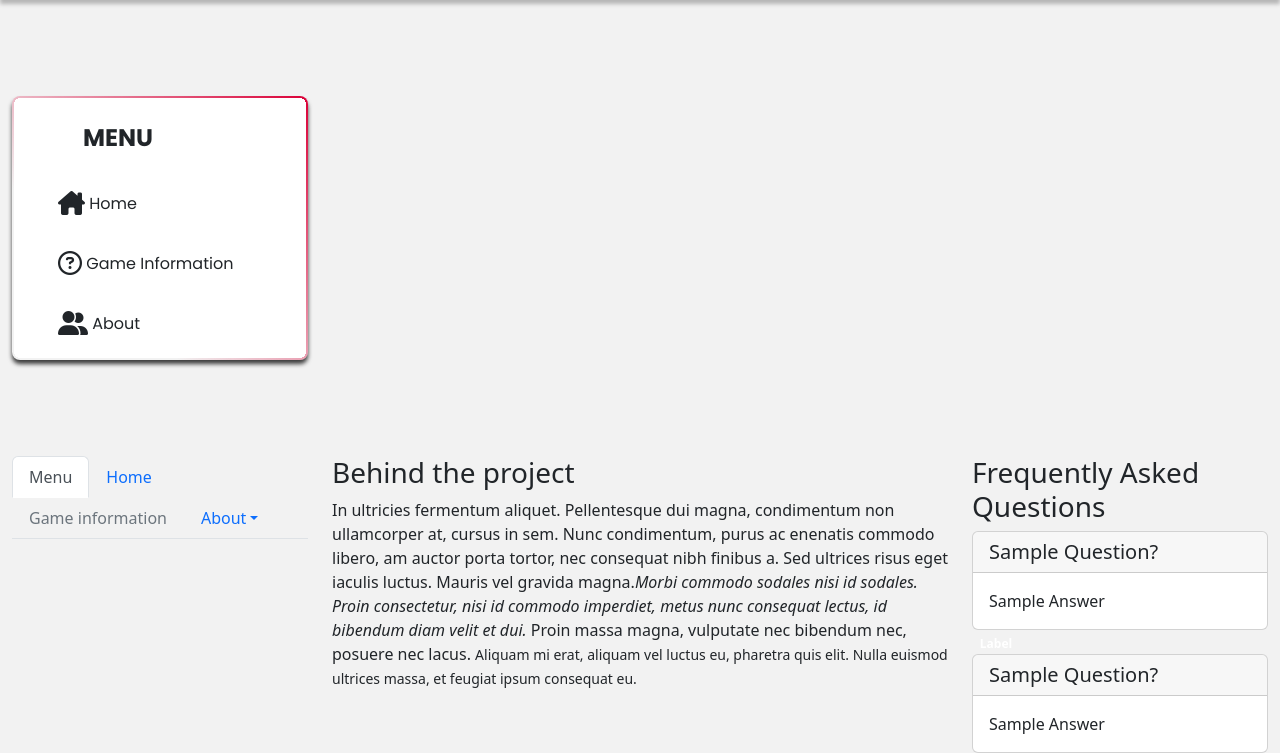
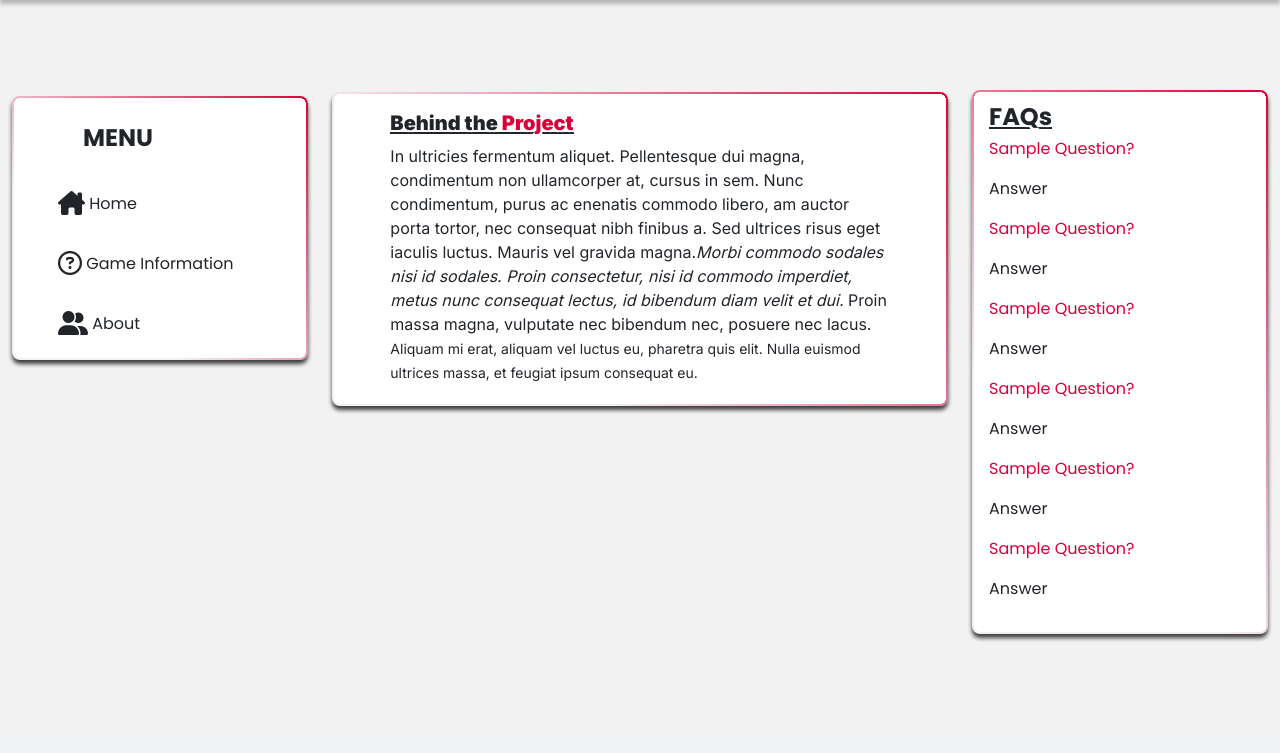
Before and after one commit to Sm3ggl3s/CricketHub, a Flask app: page /about in a window 1280 px wide. Shown: the part 70-823 px from the top of the page. After the commit the page ends 711 px from the top, so only its background shows below. Run offline with Flask 2, Linux system fonts and the light colour scheme; some libraries are stand-ins or nearby versions.

Commit message:
Completed front end for about page by fixing padding and integrting menu theme

```diff
--- a/static/main.css
+++ b/static/main.css
@@ -319,3 +319,106 @@ body {
 .rules{
     text-align: center;
 }
+
+/* END Rules Page  Styling */
+
+/* About Page */
+.question
+{
+    color: #DA0037;
+}
+
+.part
+{
+    margin: 15% auto;
+    font-family: 'Inter';
+    max-width: 700px;
+    background: var(--white);
+    -webkit-box-shadow: 0px 4px 4px 0px rgba(0,0,0,0.75);
+    -moz-box-shadow: 0px 4px 4px 0px rgba(0,0,0,0.75);
+    box-shadow: 0px 4px 4px 0px rgba(0,0,0,0.75);
+    background: radial-gradient(circle at 100% 100%, #ffffff 0, #ffffff 6px, transparent 6px) 0% 0%/8px 8px no-repeat,
+            radial-gradient(circle at 0 100%, #ffffff 0, #ffffff 6px, transparent 6px) 100% 0%/8px 8px no-repeat,
+            radial-gradient(circle at 100% 0, #ffffff 0, #ffffff 6px, transparent 6px) 0% 100%/8px 8px no-repeat,
+            radial-gradient(circle at 0 0, #ffffff 0, #ffffff 6px, transparent 6px) 100% 100%/8px 8px no-repeat,
+            linear-gradient(#ffffff, #ffffff) 50% 50%/calc(100% - 4px) calc(100% - 16px) no-repeat,
+            linear-gradient(#ffffff, #ffffff) 50% 50%/calc(100% - 16px) calc(100% - 4px) no-repeat,
+            linear-gradient(46deg, transparent 30%, #da0037 100%);
+    border-radius: 8px;
+    padding: 6px;
+    box-sizing: border-box;
+}
+
+.part .post-header
+{
+    text-align: right;
+    margin: 17px 0 10px 0;
+    font-size: 20px;
+    font-weight: 900;
+    text-align: center;
+    border-bottom: 2px solid currentColor;
+    display: inline-block;
+    line-height: 0.85;
+    text-shadow:
+    2px 2px white,
+    2px -2px white,
+    -2px 2px white,
+    -2px -2px white;
+}
+
+.proj
+{
+    color: #DA0037;
+}
+
+.faq
+{
+    margin: 90px auto;
+    max-width: 300px;
+    padding: 10px 0;
+    align-items: flex-start;
+    font-family: 'Poppins', sans-serif;
+    background: var(--white);
+    -webkit-box-shadow: 0px 4px 4px 0px rgba(0,0,0,0.75);
+    -moz-box-shadow: 0px 4px 4px 0px rgba(0,0,0,0.75);
+    box-shadow: 0px 4px 4px 0px rgba(0,0,0,0.75);
+    background: radial-gradient(circle at 100% 100%, #ffffff 0, #ffffff 6px, transparent 6px) 0% 0%/8px 8px no-repeat,
+            radial-gradient(circle at 0 100%, #ffffff 0, #ffffff 6px, transparent 6px) 100% 0%/8px 8px no-repeat,
+            radial-gradient(circle at 100% 0, #ffffff 0, #ffffff 6px, transparent 6px) 0% 100%/8px 8px no-repeat,
+            radial-gradient(circle at 0 0, #ffffff 0, #ffffff 6px, transparent 6px) 100% 100%/8px 8px no-repeat,
+            linear-gradient(#ffffff, #ffffff) 50% 50%/calc(100% - 4px) calc(100% - 16px) no-repeat,
+            linear-gradient(#ffffff, #ffffff) 50% 50%/calc(100% - 16px) calc(100% - 4px) no-repeat,
+            linear-gradient(46deg, transparent 30%, #da0037 100%);
+    border-radius: 8px;
+    padding: 17px;
+    box-sizing: border-box;
+}
+
+.faq .faq-title-container
+{
+    margin: 15px 0 0 10px;
+}
+
+.faq .faq-title
+{
+    font-size: 24px;
+    font-weight: 900;
+    text-align: center;
+    border-bottom: 2px solid currentColor;
+    display: inline-block;
+    line-height: 0.85;
+    text-shadow:
+    2px 2px white,
+    2px -2px white,
+    -2px 2px white,
+    -2px -2px white;
+    padding: -20px;
+
+}
+
+.faq .faq-content
+{
+    margin: 15px 0 0 10px;
+}
+
+/* END About Page Styling */
--- a/templates/about.html
+++ b/templates/about.html
@@ -1,73 +1,44 @@
 {% extends '_layout.html' %}
 
 
-{% block title %}CricketHub | Home{% endblock %}
+{% block title %}CricketHub | About{% endblock %}
 
 {% block body %}
+<div class="col-md-6">
+    <div class="container part">
+        <div class="row">
+            <div class="col-1 text-center counter">
+                <p class="like-counter"> </p>
+            </div>
+            <div class="col-10">
+                <h3 class="post-header">Behind the <span class="proj">Project</span> </h3>
+                <p class="post-details"> In ultricies fermentum aliquet. Pellentesque dui magna, condimentum non ullamcorper at, cursus in sem. Nunc condimentum, purus ac enenatis commodo libero, am auctor porta tortor, nec consequat nibh finibus a. Sed ultrices risus eget iaculis luctus. Mauris vel gravida magna.<em>Morbi commodo sodales nisi id sodales. Proin consectetur, nisi id commodo imperdiet, metus nunc consequat lectus, id bibendum diam velit et dui.</em> Proin massa magna, vulputate nec bibendum nec, posuere nec lacus. <small>Aliquam mi erat, aliquam vel luctus eu, pharetra quis elit. Nulla euismod ultrices massa, et feugiat ipsum consequat eu.</small>
+				</p>
+                <div class="bar"></div>
+                <div>
+                    <div>
+                    </div>
+                    <div>
+                    </div>
+                </div>
+            </div>
+            <div class="col-1">
 
-  <body>
-
-    <div class="container-fluid a">
-	<div class="row a">
-		<div class="col-md-3">
-			<ul class="nav nav-tabs">
-				<li class="nav-item">
-					<a class="nav-link active" href="#">Menu</a>
-				</li>
-				<li class="nav-item">
-					<a class="nav-link" href="#">Home</a>
-				</li>
-				<li class="nav-item">
-					<a class="nav-link disabled" href="#">Game information</a>
-				</li>
-				<li class="nav-item dropdown ml-md-auto">
-					 <a class="nav-link dropdown-toggle" href="http://example.com" id="navbarDropdownMenuLink" data-toggle="dropdown">About</a>
-					<div class="dropdown-menu dropdown-menu-right" aria-labelledby="navbarDropdownMenuLink">
-						 <a class="dropdown-item" href="#">Action</a> <a class="dropdown-item" href="#">Another action</a> <a class="dropdown-item" href="#">Something else here</a>
-						<div class="dropdown-divider">
-						</div> <a class="dropdown-item" href="#">Separated link</a>
-					</div>
-				</li>
-			</ul>
-		</div>
-		<div class="col-md-6">
-			<h3>
-				Behind the project
-			</h3>
-			<p>
-				In ultricies fermentum aliquet. Pellentesque dui magna, condimentum non ullamcorper at, cursus in sem. Nunc condimentum, purus ac enenatis commodo libero, am auctor porta tortor, nec consequat nibh finibus a. Sed ultrices risus eget iaculis luctus. Mauris vel gravida magna.<em>Morbi commodo sodales nisi id sodales. Proin consectetur, nisi id commodo imperdiet, metus nunc consequat lectus, id bibendum diam velit et dui.</em> Proin massa magna, vulputate nec bibendum nec, posuere nec lacus. <small>Aliquam mi erat, aliquam vel luctus eu, pharetra quis elit. Nulla euismod ultrices massa, et feugiat ipsum consequat eu.</small>
-			</p>
-		</div>
-		<div class="col-md-3">
-			<h3>
-				Frequently Asked Questions
-			</h3>
-			<div class="card">
-				<h5 class="card-header">
-					Sample Question?
-				</h5>
-				<div class="card-body">
-					<p class="card-text">
-						Sample Answer
-					</p>
-				</div>
-			</div> <span class="badge badge-default">Label</span>
-			<div class="card">
-				<h5 class="card-header">
-					Sample Question?
-				</h5>
-				<div class="card-body">
-					<p class="card-text">
-						Sample Answer
-					</p>
-				</div>
-			</div>
-		</div>
-	</div>
+            </div>
+        </div>
+    </div>
 </div>
 
-    <script src="js/jquery.min.js"></script>
-    <script src="js/bootstrap.min.js"></script>
-    <script src="js/scripts.js"></script>
-  </body>
+
+<div class="col-md-3">
+    <div class="faq">
+        <div class="faq-container d-flex">
+        </div class="faq-content">
+		<h3 class="faq-title">FAQs</h3>
+		{% for p in range(6) %}
+		<p class="question">Sample Question?</p>
+		<p class="answer">Answer</p>
+		{% endfor %}
+</div>
+
 {% endblock %}
```
